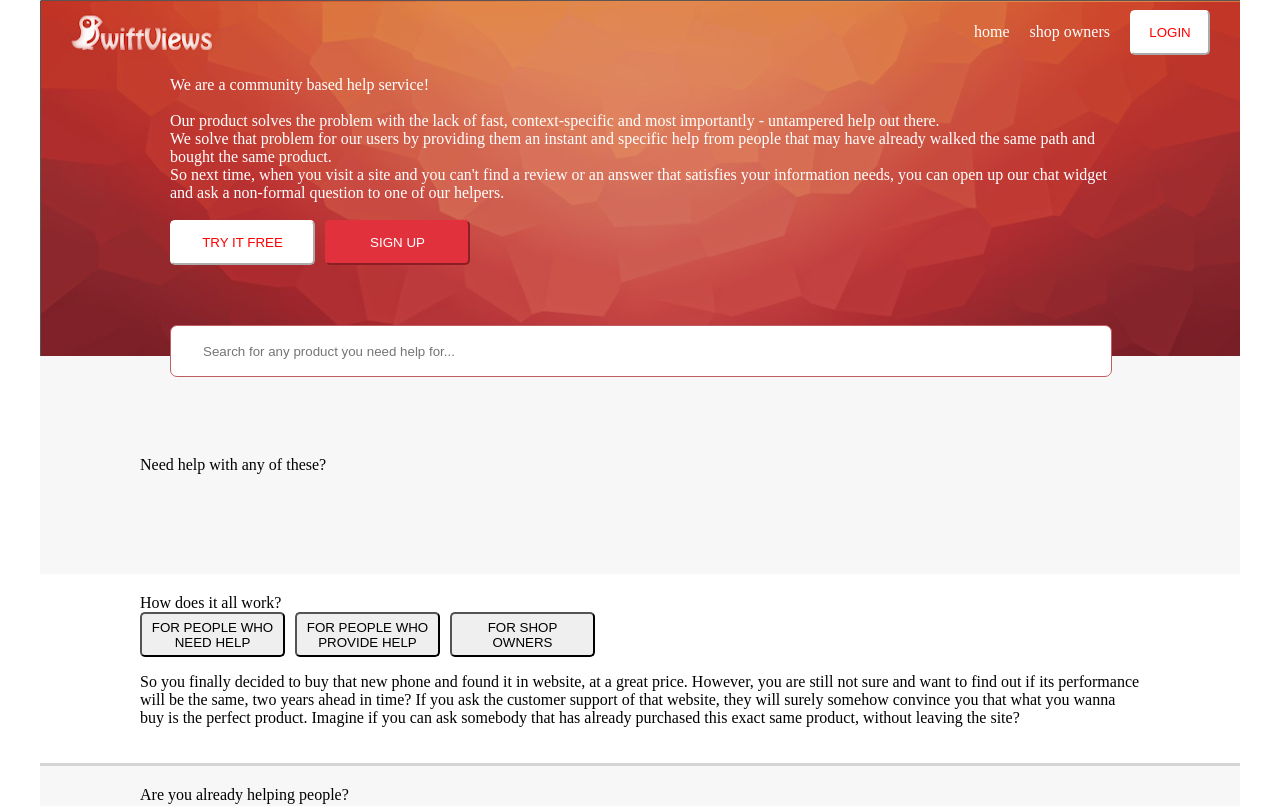
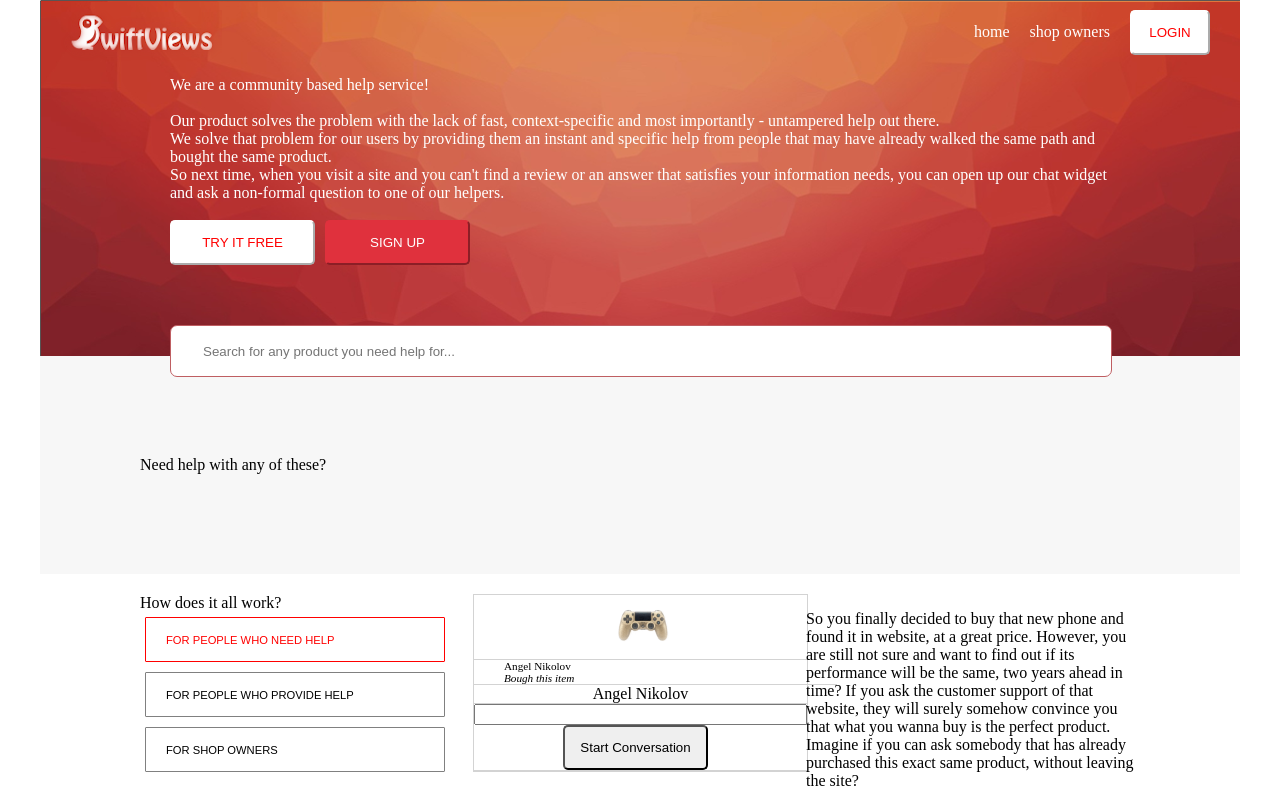
Before and after one commit to kritdev/angular_lab, an Angular app: page / in a window 1280 px wide. Shown: the top 806 px of the page. Built offline with nearby package versions, Linux system fonts and the light colour scheme.

Commit message:
layout - conversation-panel

```diff
--- a/src/app/app.component.css
+++ b/src/app/app.component.css
@@ -58,8 +58,40 @@ span {
   padding: 100px;
 }
 /* ------------------------------------------------------------------------- */
-
-
+.contact {
+  background-color: white;
+  padding: 20px 100px;
+}
+.contact div {
+  display: inline-block;
+  width: 333px;
+  vertical-align: top;
+}
+.conversation-panel {
+  text-align: center;
+  border: 1px solid lightgray;
+}
+.conversation-panel div {
+  border-bottom: 1px solid lightgray;
+}
+.description-panel {
+  font-size: 0.7em;
+  text-align: left;
+  padding-left: 30px;
+}
+.italic {
+  font-style: italic;
+}
+.conversation-text {
+  width: 333px;
+  box-sizing: border-box;
+}
+/* ------------------------------------------------------------------------- */
+.footer {
+  background-color: #f7f7f7;
+  border-top: solid 3px #d5d5d5;
+  padding: 20px 100px;
+}
 
 /* ------------------------------------------------------------------------- */
 button {
@@ -82,17 +114,21 @@ button {
 .btn-login {
   width: 80px;
 }
+.btn-contact {
+  width: 300px;
+  font-size: 0.7em;
+  background-color: white;
+  border: 1px solid gray;
+  border-radius: 1px;
+  text-align: left;
+  padding-left: 20px;
+  margin: 5px;
+}
+.btn-contact:first-child {
+  border-color: red;
+  color: red;
+}
 /* ------------------------------------------------------------------------- */
-
-
-
-
-.contact {
-  background-color: white;
-  padding: 20px 100px;
+*:focus {
+  outline: none;
 }
-.footer {
-  background-color: #f7f7f7;
-  border-top: solid 3px #d5d5d5;
-  padding: 20px 100px;
-}
--- a/src/app/app.component.html
+++ b/src/app/app.component.html
@@ -2,7 +2,7 @@
   <div class='banner'>
     <div class='logo'>
       <a href="#">
-        <img src="../assets/logo.png" alt="">
+        <img src="../assets/logo.png" alt="Logo">
       </a>
     </div>
     <div class='menu'>
@@ -31,13 +31,33 @@
     Need help with any of these?
   </div>
   <div class='contact'>
-    <div>
+    <div class='contact-panel'>
       <span>How does it all work?</span>
-      <button>FOR PEOPLE WHO NEED HELP</button>
-      <button>FOR PEOPLE WHO PROVIDE HELP</button>
-      <button>FOR SHOP OWNERS</button>
+      <div>
+        <button class="btn-contact">FOR PEOPLE WHO NEED HELP</button>
+        <button class="btn-contact">FOR PEOPLE WHO PROVIDE HELP</button>
+        <button class="btn-contact">FOR SHOP OWNERS</button>
+      </div>
     </div>
-    <div>
+    <div class='contact-panel'>
+      <div class='conversation-panel'>
+        <div>
+          <img src="../assets/product-1.png" alt="Product Image">
+        </div>
+        <div class='description-panel'>
+          <span>Angel Nikolov</span>
+          <span class='italic'>Bough this item</span>
+        </div>
+        <div>
+          Angel Nikolov
+        </div>
+        <div>
+          <input class="conversation-text" type="text" name="conversation-text">
+          <button>Start Conversation</button>
+        </div>
+      </div>
+    </div>
+    <div class='contact-panel'>
       <p>
         So you finally decided to buy that new phone and found it in website, at a great price. However, you are still not sure and want to find out if its performance will be the same, two years ahead in time? If you ask the customer support of that website, they will surely somehow convince you that what you wanna buy is the perfect product. Imagine if you can ask somebody that has already purchased this exact same product, without leaving the site?
       </p>
```
Also changed, not shown: src/assets/product-1.png (added).
